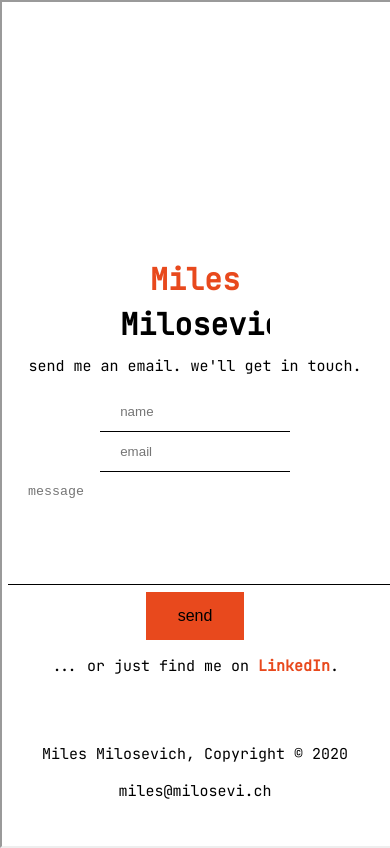
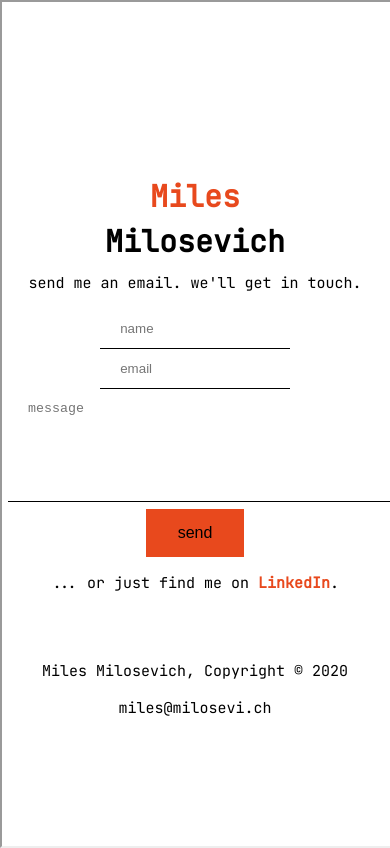
Before and after one commit to kilometersvi/site, a plain HTML site: page home.html in a window 390 px wide. Both pictures are taken after a click on the link "contact". Drawn offline with nearby package versions, Linux system fonts and the light colour scheme.

Commit message:
working towards mobile

```diff
--- a/css/style.css
+++ b/css/style.css
@@ -38,7 +38,7 @@ iframe {
 .container{
     text-align:center;
     float:center;
-    width: 40%;
+    width: 50%;
     margin:auto;
     overflow:hidden;
 }
--- a/home.html
+++ b/home.html
@@ -16,7 +16,7 @@
         <link href="https://fonts.googleapis.com/css2?family=JetBrains+Mono:ital@0;1&display=swap" rel="stylesheet">
 
     </head>
-    <body>
+    <body onresize="onResize();">
         <script type="text/javascript" src="https://cdn.jsdelivr.net/npm/emailjs-com@2/dist/email.min.js"></script>
         <script type="text/javascript">
             (function() {
@@ -56,7 +56,53 @@
             <p>miles@milosevi.ch</p>
         </footer>
         <script type="text/javascript">
+
+            var c_hidden_fs = {
+                spacerHeight: "40%",
+                onlyHeight: "50%",
+                footerPaddingTop: "0%"
+            };
+            var c_shown_fs = {
+                spacerHeight: "30%",
+                onlyHeight: "10%",
+                footerPaddingTop: "9.5%"
+            };
+            var c_hidden_m = {
+                spacerHeight: "30%",
+                onlyHeight: "40%",
+                footerPaddingTop: "0%"
+            };
+            var c_shown_m = {
+                spacerHeight: "20%",
+                onlyHeight: "5%",
+                footerPaddingTop: "9.5%"
+            };
+            var c_hidden = c_hidden_fs;
+            var c_shown = c_shown_fs;
+
+            onResize();
+
+            function onResize(){
+                console.log(window.innerHeight+", "+window.innerWidth);
+                var containers = document.getElementsByClassName("container");
+                if (window.innerWidth <= 700) {
+                    console.log("mobile?");
+                    for(let i=0; i < containers.length; i++){
+                        containers.item(i).width = "60%";
+                    }
+                    Object.assign(c_hidden, c_hidden_m);
+                    Object.assign(c_shown, c_shown_m);
+                }else{
+                    for(let i=0; i < containers.length; i++){
+                        containers.item(i).width = "40%";
+                    }
+                    Object.assign(c_hidden, c_hidden_fs);
+                    Object.assign(c_shown, c_shown_fs);
+                }
+            }
+
             function toggleContact(){
+
                 const comment = document.getElementById("comment");
                 const spacer = document.getElementById("spacer");
                 const only = document.getElementById("only");
@@ -65,19 +111,19 @@
 
                 //switch to hidden
                 if (contact.style.display == "inline"){
-                    spacer.style.height = "40%";
+                    spacer.style.height = c_hidden.spacerHeight;
                     contact.style.display = "none";
-                    only.style.height = "50%";
-                    footer.style.paddingTop = "0%";
+                    only.style.height = c_hidden.onlyHeight;
+                    footer.style.paddingTop = c_hidden.footerPaddingTop;
 
                 //switch to inline
                 } else {
                     comment.innerHTML = "send me an email. we'll get in touch.";
                     comment.style.color = "#000000";
-                    spacer.style.height = "30%";
-                    only.style.height = "10%";
+                    spacer.style.height = c_shown.spacerHeight;
+                    only.style.height = c_shown.onlyHeight;
                     contact.style.display = "inline";
-                    footer.style.paddingTop = "9.5%";
+                    footer.style.paddingTop = c_shown.footerPaddingTop;
                 }
             }
             function isEmpty(value) {
```
